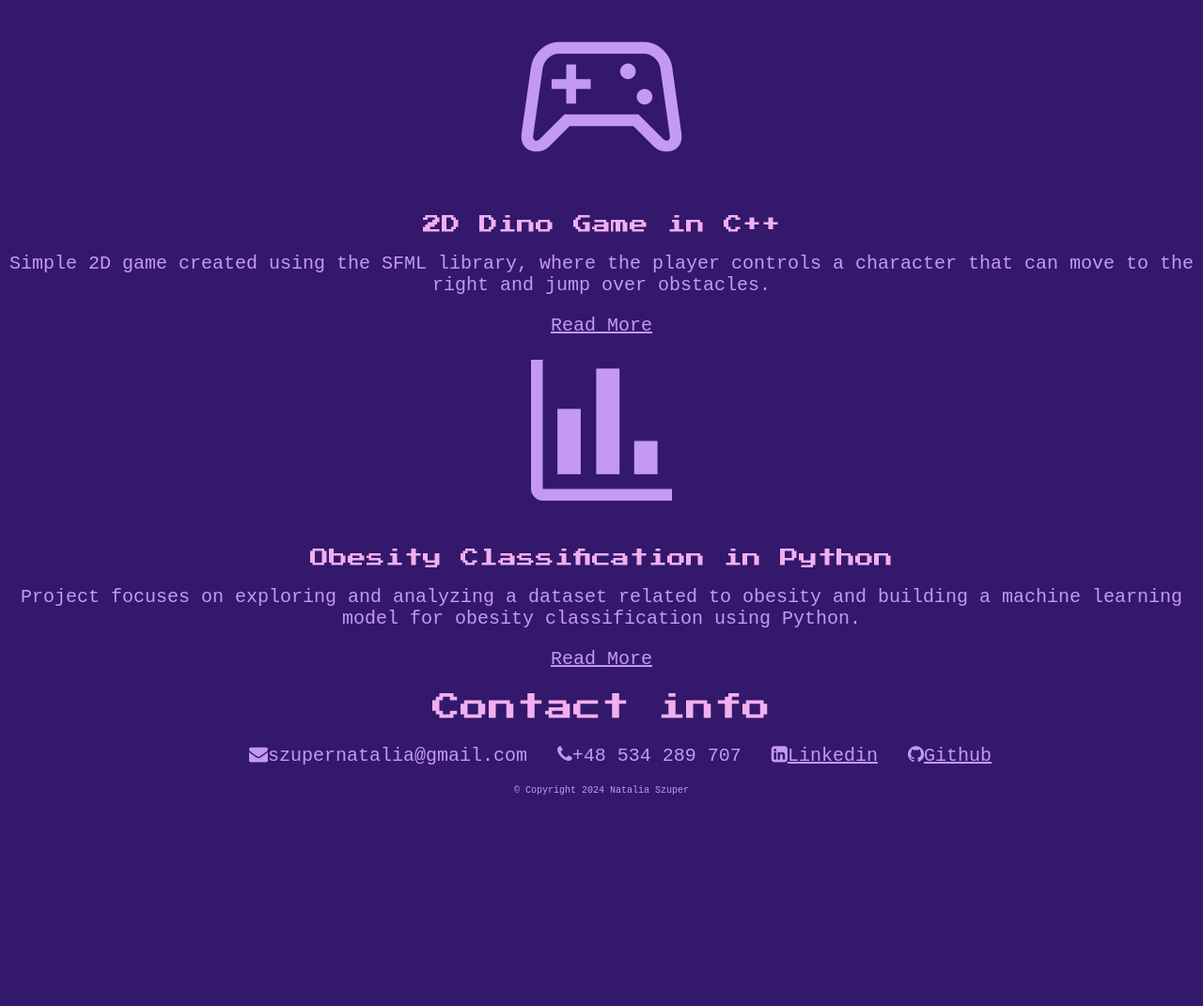
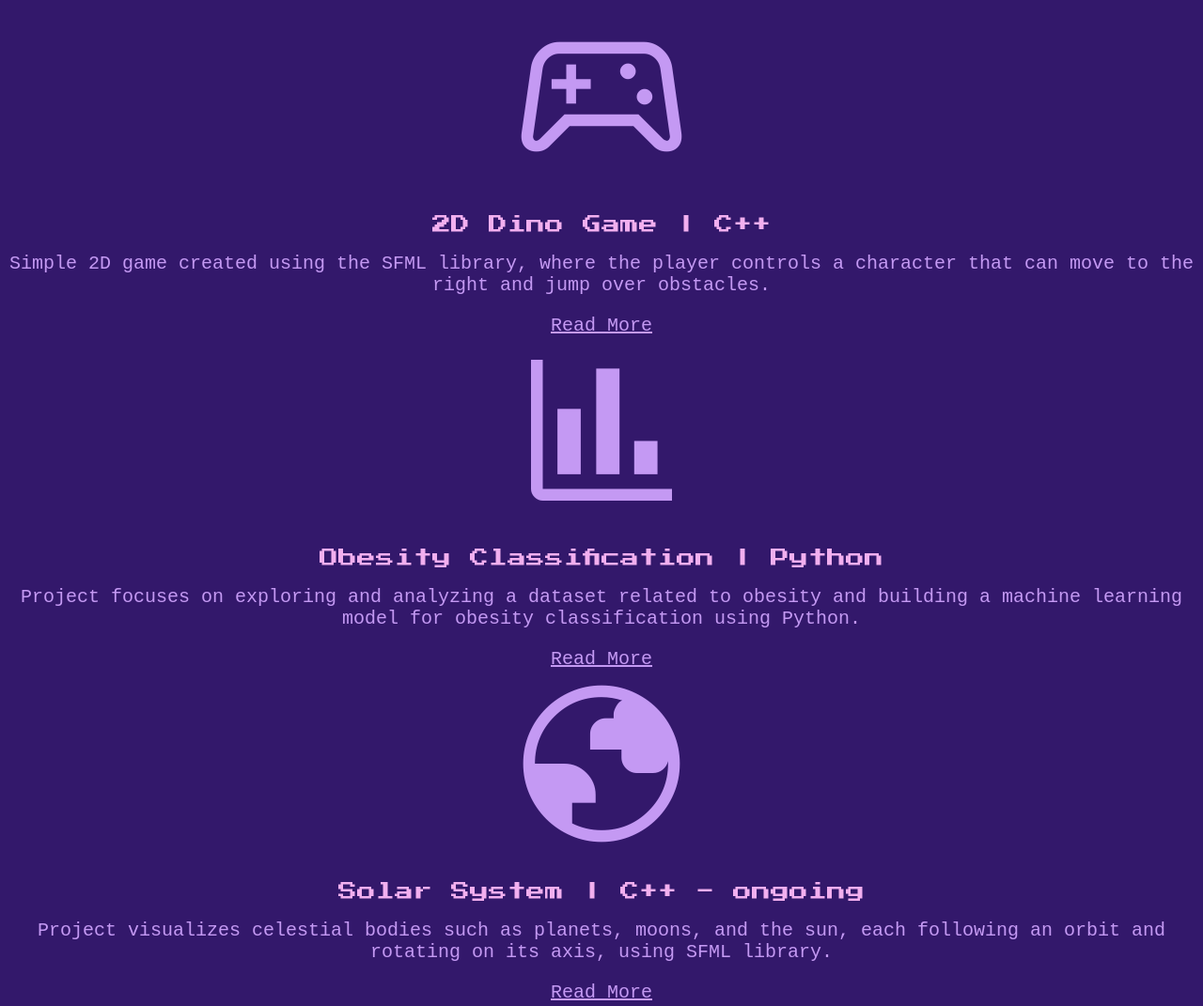
Before and after one commit to natrand/personal-website, a plain HTML site: page index.html in a window 1280 px wide. Shown: the part 639-1710 px from the top of the page at 94% size. Before the commit the page ends 1496 px from the top, so only its background shows below. Drawn offline with nearby package versions, Linux system fonts and the light colour scheme; a web font is replaced by a local one.

Commit message:
Updated index.html with new projects section

```diff
--- a/index.html
+++ b/index.html
@@ -42,14 +42,19 @@
                         <div class="container__box">
                             <div class="box">
                                 <span class="material-symbols-outlined" style="font-size: 200px;">sports_esports</span>
-                                <h3>2D Dino Game in C++</h3>
+                                <h3>2D Dino Game | C++</h3>
                                 <p>Simple 2D game created using the SFML library, where the player controls a character that can move to the right and jump over obstacles.</p>
                                 <a href="https://github.com/natrand/dino-game" style="color: #C499F3;" class="btn">Read More</a>
                                 <br>
-                                <span class="material-symbols-outlined" style="font-size: 200px; color: #C499F3">finance</span>
-                                <h3>Obesity Classification in Python</h3>
+                                <span class="material-symbols-outlined" style="font-size: 200px;">finance</span>
+                                <h3>Obesity Classification | Python</h3>
                                 <p>Project focuses on exploring and analyzing a dataset related to obesity and building a machine learning model for obesity classification using Python.</p>
                                 <a href="https://github.com/natrand/obesity-classification" style="color: #C499F3;" class="btn">Read More</a>
+                                <br>
+                                <span class="material-symbols-outlined" style="font-size: 200px;">globe</span>
+                                <h3>Solar System | C++ - ongoing</h3>
+                                <p>Project visualizes celestial bodies such as planets, moons, and the sun, each following an orbit and rotating on its axis, using SFML library.</p>
+                                <a href="https://github.com/natrand/solar-system" style="color: #C499F3;" class="btn">Read More</a>
                             </div>
                         </div>
                 </div>
```
